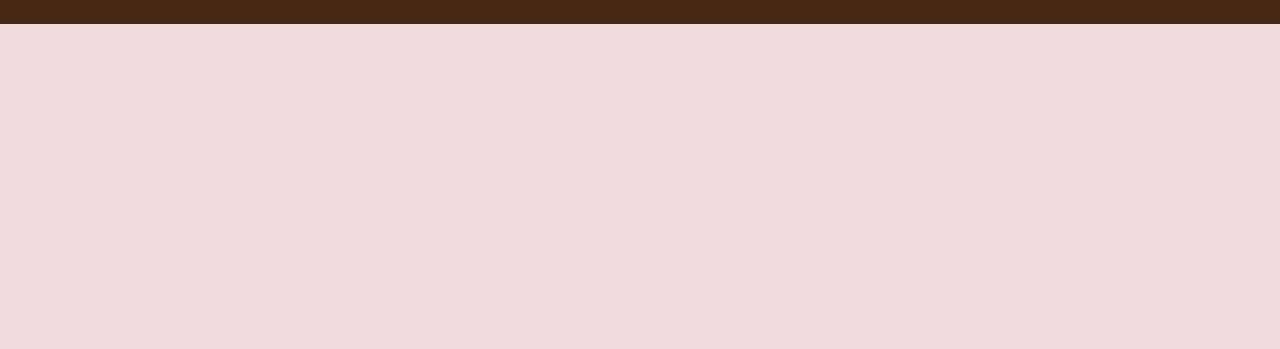
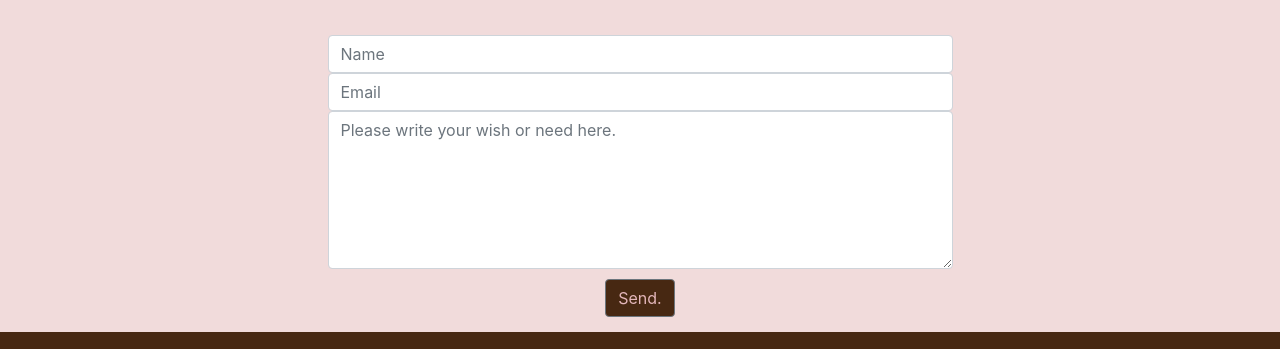
Before and after one commit to Hebaabbas/scandic_hotels, a plain HTML site: page contact.html in a window 1280 px wide. Shown: the part 441-790 px from the top of the page. Drawn offline with nearby package versions, Linux system fonts and the light colour scheme.

Commit message:
Add the contact form in contact.html

```diff
--- a/assets/css/style.css
+++ b/assets/css/style.css
@@ -2,7 +2,6 @@
 
 body{
     background-color: #f1dbdb;
-
 }
 
 .bg-color-brand-description {
@@ -12,7 +11,6 @@ body{
 .ui-menu-color-guide {
     background-color: #cc8271;
 }
-
 
 
 .ui-menu-color-contact {
@@ -40,6 +38,9 @@ body{
 }
 h1,h2,h3,h4{
     margin: 0;
+    font-family: "Lora", sans-serif;
+
+
 }
 
 header {
@@ -60,7 +61,7 @@ header {
 }
 
 .brand {
-    font-family: "Exo", sans-serif;
+    font-family: "Lora", sans-serif;
     font-weight: 150;
     font-size: 50px;
     margin-top: 50px;
@@ -136,7 +137,7 @@ footer {
 }
 .info.pdf i {
     font-size: 18px;
-    color: #fafafa;
+    color: #e3b6ba;
     text-align: center;
     padding-left: 5px;
 }
@@ -156,7 +157,7 @@ footer {
     font-size: 13px;
     line-height: 7px;
     text-align: center;
-    color: #fafafa;
+    color: #e3b6ba;
 }
 
 .social-links li a i:hover {
@@ -174,3 +175,33 @@ footer {
 .explore-scandic-heading {
     margin-bottom: 20px;
 }
+
+.contact-us-heading{
+    font-family: "Lora", sans-serif;
+    font weight:300;
+    margin-top: 25px;
+    margin-buttom: 10px;
+}
+.center-form{
+    padding-top: 15px;
+    margin: 0 auto;
+    max-width: 80%;
+    margin-bottom: 15px;
+
+}
+
+button[type="submit"] {
+    margin-top: 10px;
+    margin-bottom: 15px;
+    color: #e3b6ba;
+    background-color: #472812;
+}
+
+@media(min-width: 992px) {
+    .center-form {
+        padding-top: 30px;
+        min-height: 240px;
+        margin: 0 auto;
+        max-width: 50%;
+    }
+}
--- a/contact.html
+++ b/contact.html
@@ -43,7 +43,29 @@
 
 
     </header>
-    <section>
+    <section class="container-fluid">
+        <div class="row bg-color-contact-us">
+            <div class="col">
+                <h3 class="contact-us-heading uppercase text-center">Do you wish to contact us?</h3>
+                <h5 class="contact-us-heading text-center">If you have any questions or inquiries, please feel free to reach out to us using the form below.
+                </h5>
+
+                <div class="center-form">
+                    <form>
+                        <input type="text" name="name" id="fullname" class="form-control" placeholder="Name" required />
+                        <input type="email" name="email" id="emailaddress" class="form-control" placeholder="Email" required />
+                        <textarea rows="6" name="paragraph" id="paragraph" class="form-control" placeholder="Please write your wish or need here." required></textarea>
+                        <div class="form-row text-center">
+                            <div class="col">
+                                <button type="submit" class="btn btn-secondary">Send.</button>
+                            </div>
+                        </div>
+                    </form>
+                </div>
+
+            </div>
+        </div>
+
 
     </section>
     <footer class="container-fluid">
```
Also changed, not shown: index.html (+3 -3 lines), download.html (renamed from visit.html).
